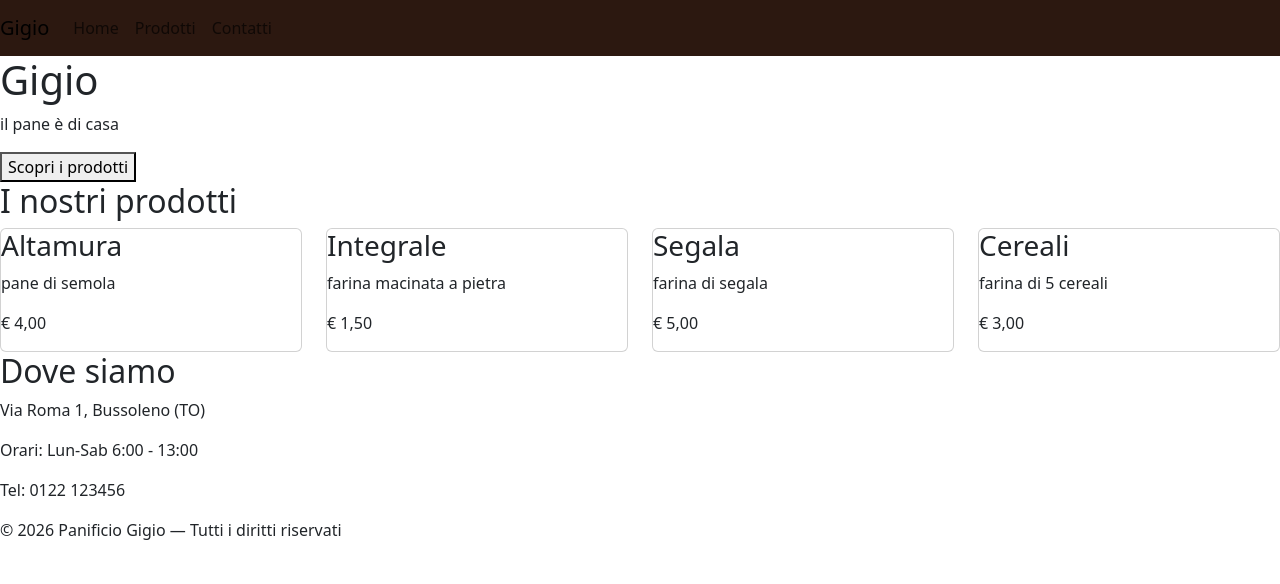
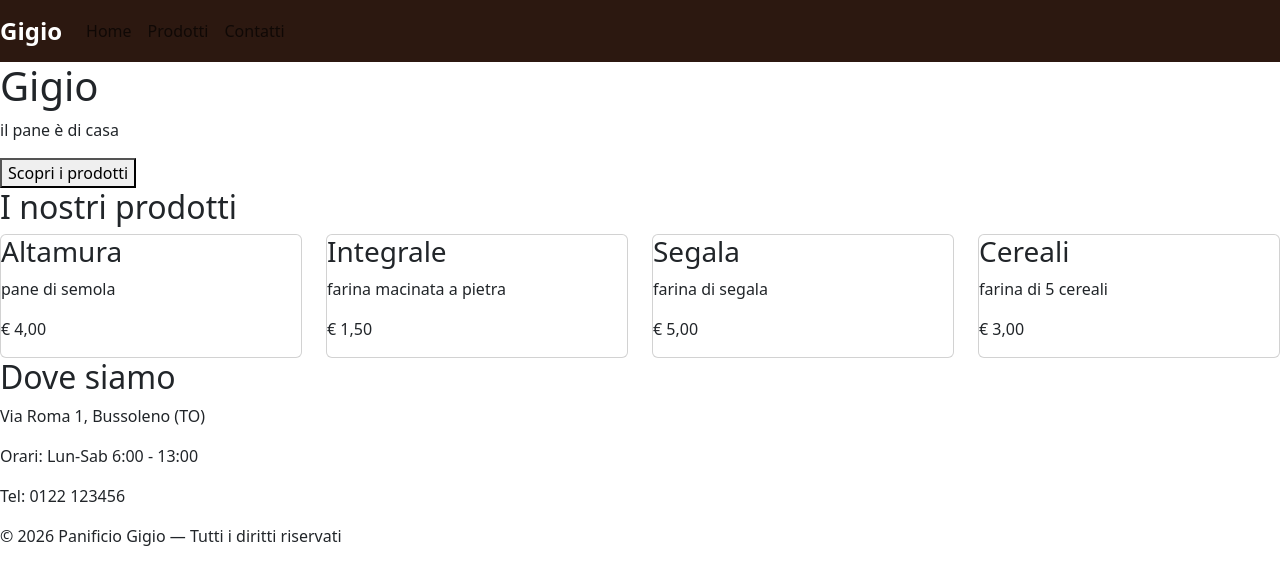
Before and after one commit to luigisanseverino20-prog/panificio-gigio, a plain HTML site: page index.html in a window 1280 px wide. Drawn offline with nearby package versions, Linux system fonts and the light colour scheme.

Commit message:
Modificato navbar

```diff
--- a/style.css
+++ b/style.css
@@ -1,5 +1,10 @@
 nav {
     background-color: #2c1810;
     padding: 1rem 2 rem;
-    color: white;
 }
+
+.navbar-brand {
+    color: white !important;
+    font-weight: bold;
+    font-size: 1.5rem;
+}
```
